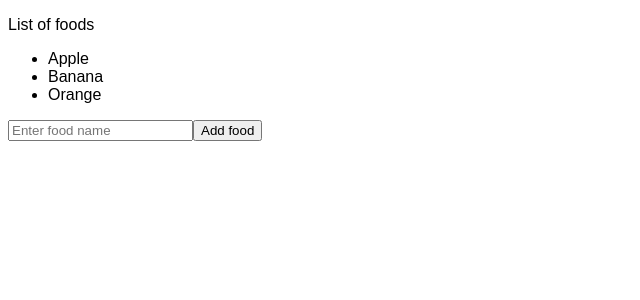
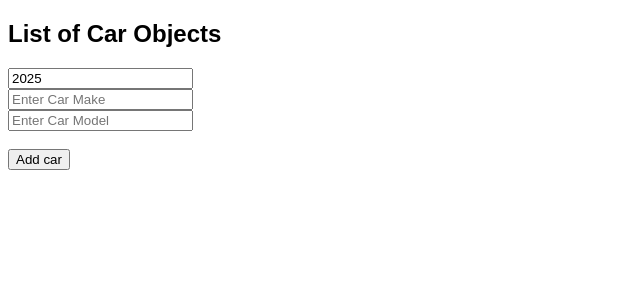
Before and after one commit to mj-stack/learning-reactjs, a React (Vite) app in the folder Website/my-react-app/: page / in a window 1280 px wide. Shown: the top 300 px of the page, without its empty margins (0-640 px from the left). Built offline with nearby package versions, Linux system fonts and the light colour scheme.

Commit message:
Update array of objects in state

```diff
--- a/Website/my-react-app/src/MyComponent.jsx
+++ b/Website/my-react-app/src/MyComponent.jsx
@@ -2,27 +2,46 @@
 
 function MyComponent() {
 
-    const [foods, setFoods] = useState(["Apple", "Banana", "Orange"]);
+    const [cars, setCars] = useState([]);
+    const [carYear, setCarYear] = useState(new Date().getFullYear());
+    const [carMake, setCarMake] = useState("");
+    const [carModel, setCarModel] = useState("");
 
-    function handleAddFood() {
-        const newFood = document.getElementById("foodInput").value;
-        document.getElementById("foodInput").value = "";
+    function handleAddCar() {
+        const newCar = {year: carYear, make: carMake, model: carModel};
+        setCars(c => [...c, newCar]);
 
-        setFoods(f => [...f, newFood])
+        setCarYear(new Date().getFullYear());
+        setCarMake("");
+        setCarModel("");
     }
 
-    function handleRemoveFood(index) {
-        setFoods(foods.filter((_, i) => i !== index ));
+    function handleRemoveCar(index) {
+        setCars(c => c.filter((_, i) => i !== index));
+    }
+
+    function handleYearChange(event) {
+        setCarYear(event.target.value);
+    }
+
+    function handleMakeChange(event) {
+        setCarMake(event.target.value);
+    }
+
+    function handleModelChange(event) {
+        setCarModel(event.target.value);
     }
 
     return(
         <div>
-            <p>List of foods</p>
+            <h2>List of Car Objects</h2>
             <ul>
-                {foods.map((food, index) => <li key={index} onClick={() => handleRemoveFood(index)}>{food}</li>)}
+                {cars.map((car, index) => <li onClick={() => handleRemoveCar(index)} key={index}>{car.year} {car.make} {car.model}</li>)}
             </ul>
-            <input type="text" id="foodInput" placeholder="Enter food name"/>
-            <button onClick={handleAddFood}>Add food</button>
+            <input type="number" value={carYear} onChange={handleYearChange}/><br />
+            <input type="text" value={carMake} onChange={handleMakeChange} placeholder="Enter Car Make"/><br />
+            <input type="text" value={carModel} onChange={handleModelChange} placeholder="Enter Car Model"/><br /><br />
+            <button onClick={handleAddCar}>Add car</button>
         </div>
     );
 }
```
